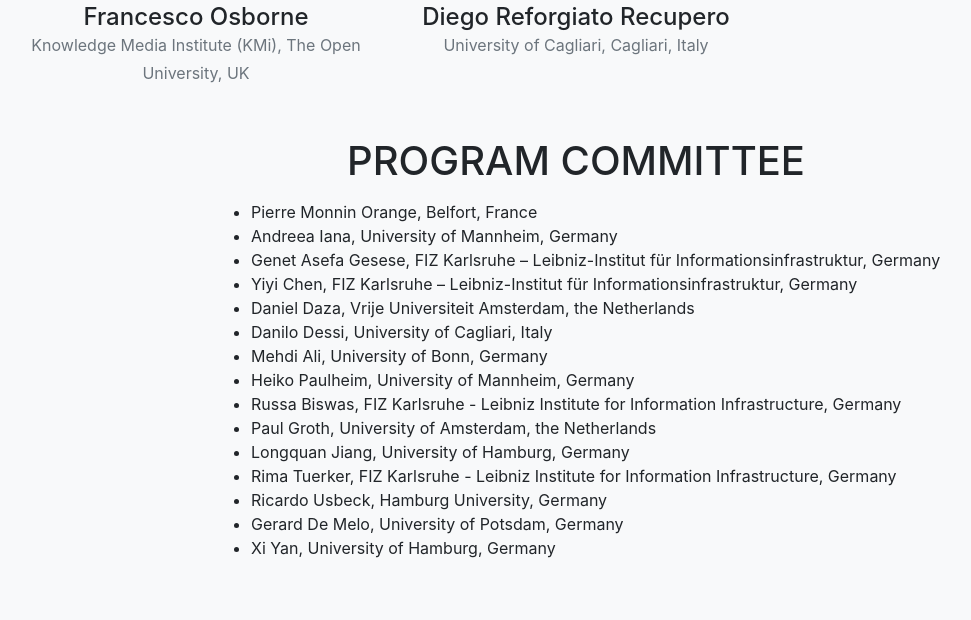
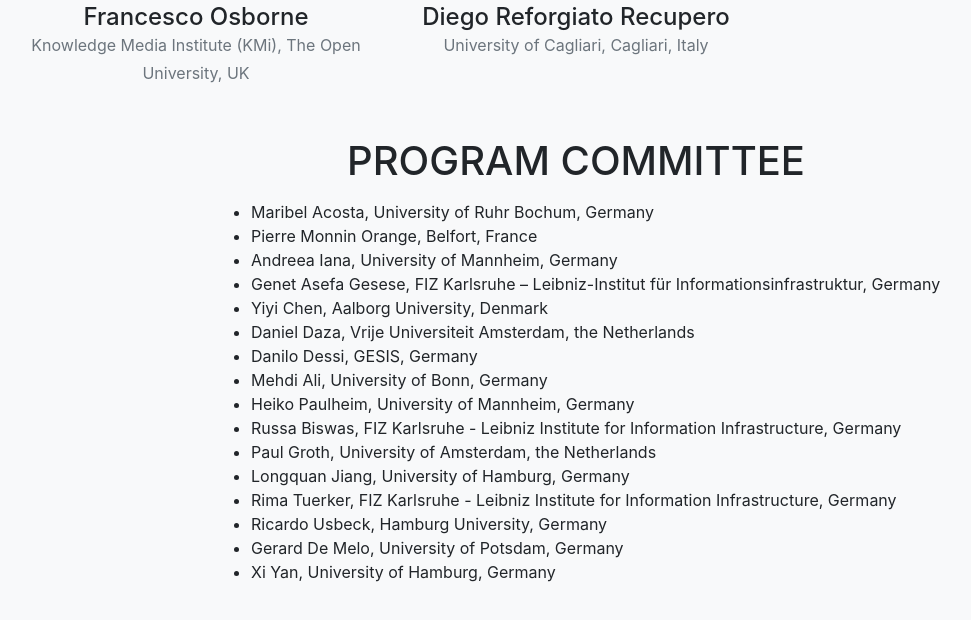
Before and after one commit to alammehwish/dl4kg2023, a website with bundled scripts: page index.html in a window 1280 px wide. Shown: the part 5446-6066 px from the top of the page, without its empty margins (64-1035 px from the left). Built offline with nearby package versions, Linux system fonts and the light colour scheme; files whose address does not match are found by name; a web font is replaced by a local one.

Commit message:
Updates to Program Committee

```diff
--- a/index.html
+++ b/index.html
@@ -435,12 +435,13 @@
           <h2 class="section-heading text-uppercase">Program Committee</h2>
           <div style="text-align:left">
             <ul>
-              <li>Pierre  Monnin  Orange, Belfort, France</li>
+    <li> Maribel Acosta, University of Ruhr Bochum, Germany</li>
+    <li>Pierre  Monnin  Orange, Belfort, France</li>
 		<li>Andreea Iana, University of Mannheim, Germany</li>
 		<li>Genet Asefa Gesese, FIZ Karlsruhe – Leibniz-Institut für Informationsinfrastruktur, Germany</li>
-		<li>Yiyi Chen, FIZ Karlsruhe  – Leibniz-Institut für Informationsinfrastruktur, Germany</li>
+		<li>Yiyi Chen, Aalborg University, Denmark</li>
 		<li>Daniel Daza, Vrije Universiteit Amsterdam, the Netherlands</li>
-		<li>Danilo Dessi, University of Cagliari, Italy</li>
+		<li>Danilo Dessi, GESIS, Germany</li>
 		<li>Mehdi Ali, University of Bonn, Germany</li>
 		<li>Heiko Paulheim, University of Mannheim, Germany</li>
 		<li>Russa Biswas, FIZ Karlsruhe - Leibniz Institute for Information Infrastructure, Germany</li>
```
